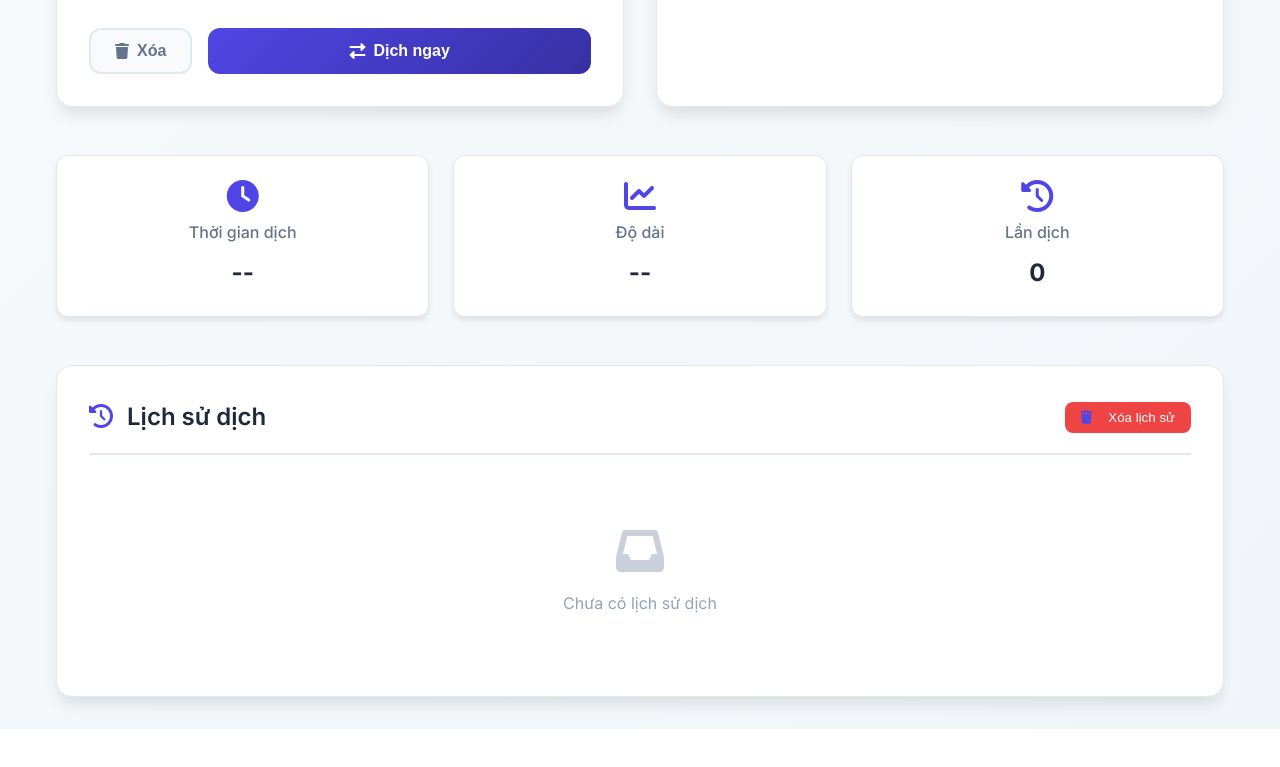
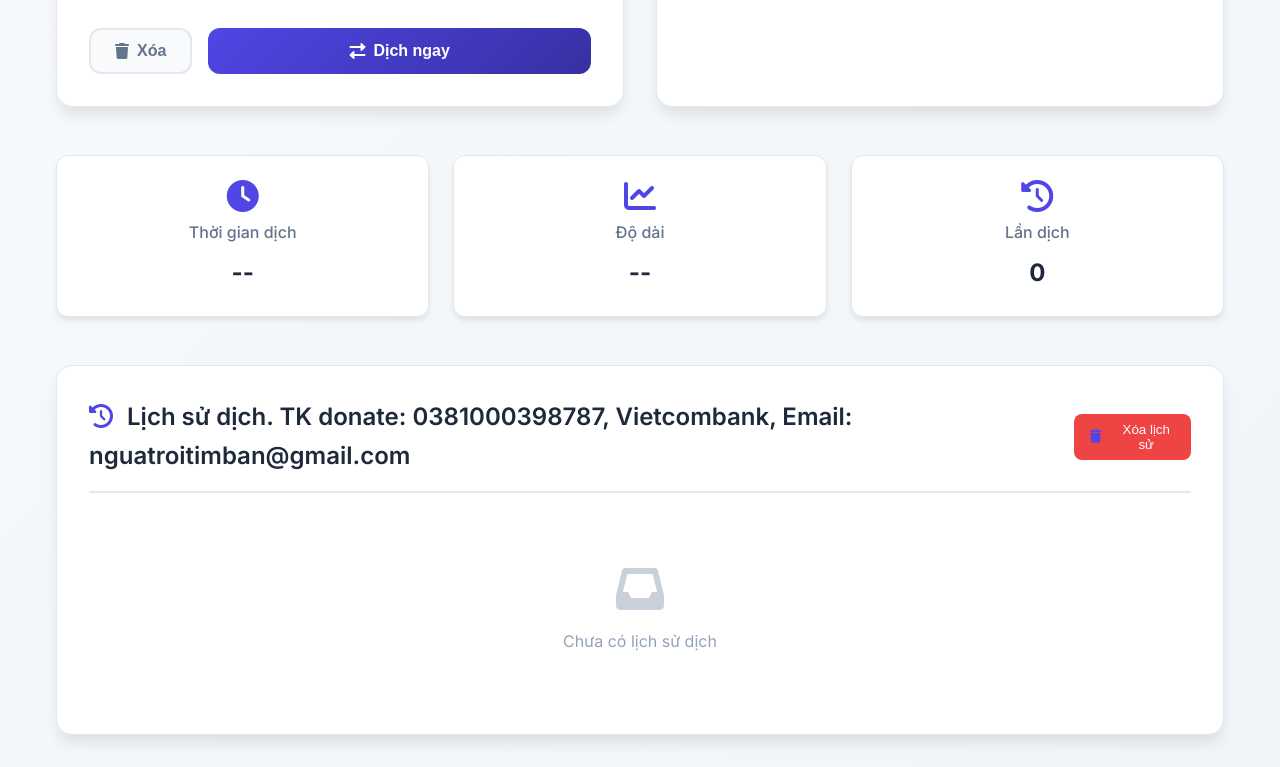
Before and after one commit to KwokPacific/dichtruyen, a plain HTML site: page index.html in a window 1280 px wide. Shown: the part 597-1364 px from the top of the page. Before the commit the page ends 1326 px from the top, so only its background shows below. Drawn offline with Linux system fonts and the light colour scheme.

Commit message:
Update history section content in index.html

```diff
--- a/index.html
+++ b/index.html
@@ -92,7 +92,7 @@
             <!-- History Section -->
             <div class="history-section" id="historySection">
                 <div class="section-header">
-                    <h2><i class="fas fa-history"></i> Lịch sử dịch</h2>
+                    <h2><i class="fas fa-history"></i> Lịch sử dịch. TK donate: 0381000398787, Vietcombank, Email: nguatroitimban@gmail.com</h2>
                     <button class="btn-clear-history" id="clearHistoryBtn">
                         <i class="fas fa-trash"></i> Xóa lịch sử
                     </button>
@@ -100,7 +100,7 @@
                 <div class="history-list" id="historyList">
                     <div class="no-history">
                         <i class="fas fa-inbox"></i>
-                        <p>Chưa có lịch sử dịch. TK donate: 0381000398787, Vietcombank, Email: nguatroitimban@gmail.com</p>
+                        <p>Chưa có lịch sử dịch</p>
                     </div>
                 </div>
             </div>
```
